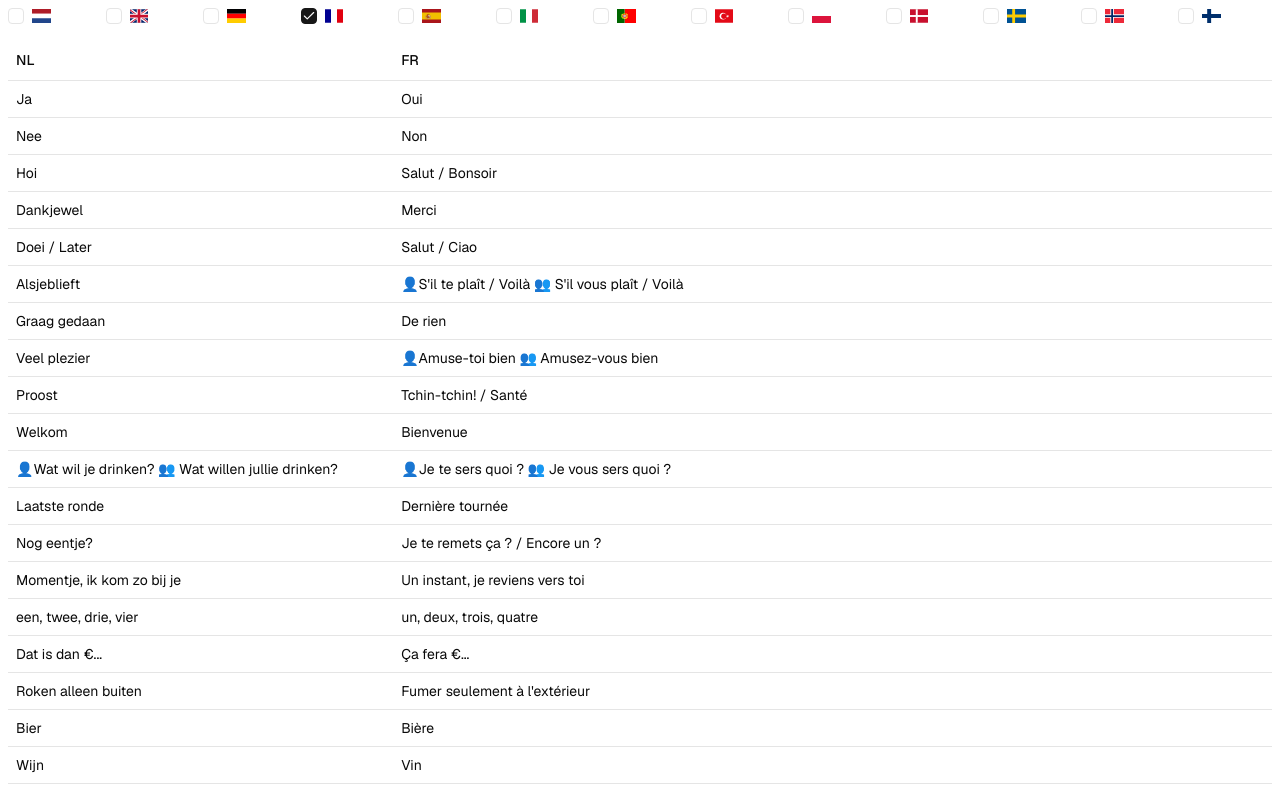
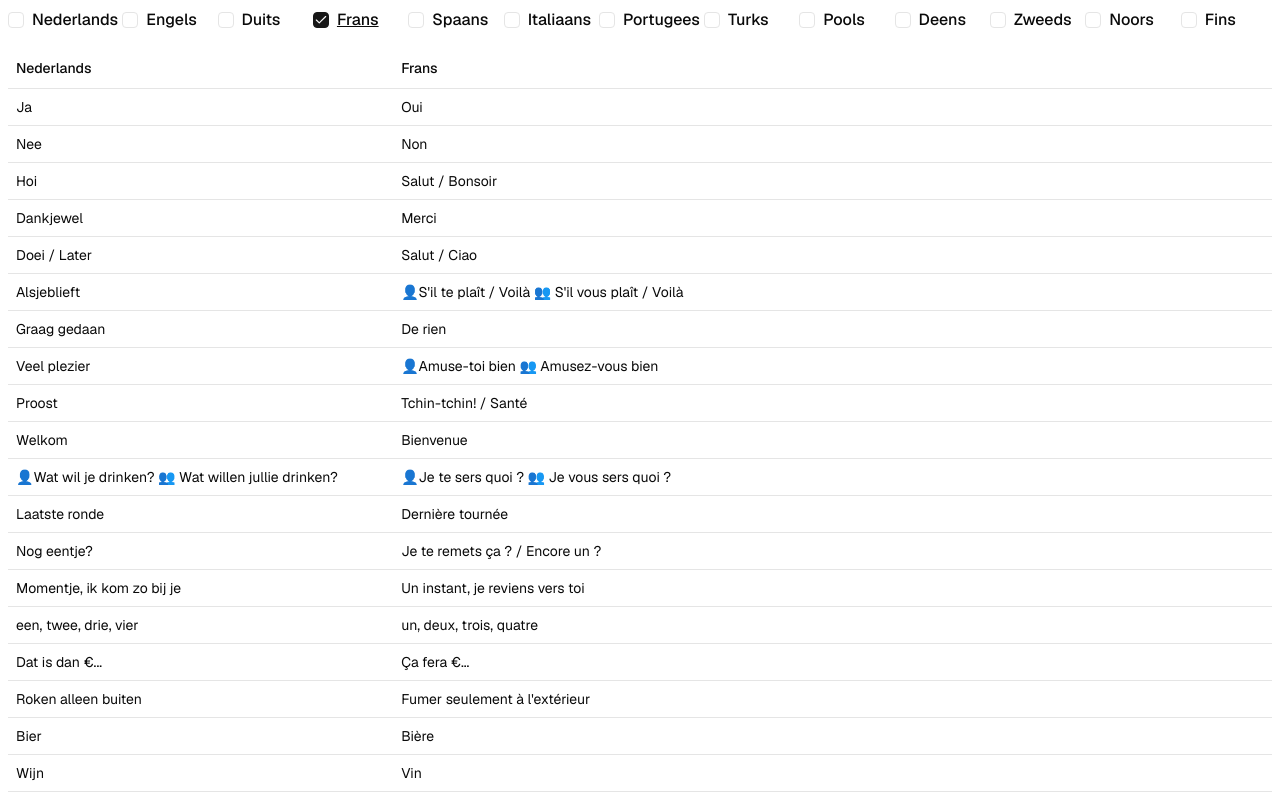
Before and after one commit to janpaul/elidon-website, a Next.js app: page /bar in a window 1280 px wide. Shown: the top 794 px of the page. Built offline with nearby package versions, Linux system fonts and the light colour scheme.

Commit message:
only show a single language at once

```diff
--- a/app/bar/dict-table.tsx
+++ b/app/bar/dict-table.tsx
@@ -19,7 +19,7 @@ export const DictionaryTable = ({ language }: Props) => {
   return (
     <>
       <Table>
-        <TableCaption>Dictionary Table</TableCaption>
+        <TableCaption>Dictionary</TableCaption>
         <LangTableHeader languages={languages} />
         <TableBody>
           {dictionary.map((entry, index) => (
--- a/app/bar/flag.tsx
+++ /dev/null
@@ -1,22 +0,0 @@
-import type { Language } from "@/app/bar/dict";
-
-const flagCountry: Record<Language, string> = {
-  nl: "nl",
-  en: "gb",
-  de: "de",
-  fr: "fr",
-  es: "es",
-  it: "it",
-  pt: "pt",
-  tr: "tr",
-  pl: "pl",
-  da: "dk",
-  sv: "se",
-  nb: "no",
-  fi: "fi",
-};
-
-// Flag component to display the flag icon for a given language. When the language is "en", it will display the UK flag.
-export const Flag = ({ lang }: { lang: Language }) => (
-  <span className={`fi fi-${flagCountry[lang]}`} title={lang.toUpperCase()} />
-);
--- a/app/bar/lang-table-header.tsx
+++ b/app/bar/lang-table-header.tsx
@@ -1,5 +1,6 @@
 import { TableHead, TableRow, TableHeader } from "@/components/ui/table";
 import type { Language } from "@/app/bar/dict";
+import { languageName } from "@/app/bar/utils";
 
 type Props = {
   languages: Language[];
@@ -9,7 +10,7 @@ export const LangTableHeader = ({ languages: selectedLanguages }: Props) => (
   <TableHeader>
     <TableRow>
       {selectedLanguages.map((lang) => (
-        <TableHead key={lang}>{lang.toUpperCase()}</TableHead>
+        <TableHead key={lang}>{languageName(lang)}</TableHead>
       ))}
     </TableRow>
   </TableHeader>
--- a/app/bar/page.tsx
+++ b/app/bar/page.tsx
@@ -4,8 +4,9 @@ import { Field, FieldGroup } from "@/components/ui/field";
 import { Label } from "@/components/ui/label";
 import { Checkbox } from "@/components/ui/checkbox";
 import { DictionaryTable } from "@/app/bar/dict-table";
-import { Flag } from "@/app/bar/flag";
 import { languages, type Language } from "@/app/bar/dict";
+import { languageName } from "@/app/bar/utils";
+import { cn } from "@/lib/utils";
 
 const defaultLanguage: Language = "fr";
 
@@ -15,7 +16,7 @@ const BarPage = () => {
 
   return (
     <>
-      <FieldGroup className="mb-4 flex flex-row gap-1">
+      <FieldGroup className="mb-4 flex flex-col lg:flex-row gap-0 md:gap-1">
         {languages.map((lang) => (
           <Field key={lang} orientation="horizontal">
             <Checkbox
@@ -29,8 +30,13 @@ const BarPage = () => {
                 }
               }}
             />
-            <Label htmlFor={`checkbox-${lang}`}>
-              <Flag lang={lang} />
+            <Label
+              htmlFor={`checkbox-${lang}`}
+              className={cn("text-2xl lg:text-base", {
+                underline: selectedLanguage === lang,
+              })}
+            >
+              {languageName(lang)}
             </Label>
           </Field>
         ))}
--- /dev/null
+++ b/app/bar/utils.ts
@@ -0,0 +1,19 @@
+import type { Language } from "@/app/bar/dict";
+
+const countryNameMap: Record<Language, string> = {
+  nl: "Nederlands",
+  en: "Engels",
+  de: "Duits",
+  fr: "Frans",
+  es: "Spaans",
+  it: "Italiaans",
+  pt: "Portugees",
+  tr: "Turks",
+  pl: "Pools",
+  da: "Deens",
+  sv: "Zweeds",
+  nb: "Noors",
+  fi: "Fins",
+};
+
+export const languageName = (lang: Language): string => countryNameMap[lang];
```
